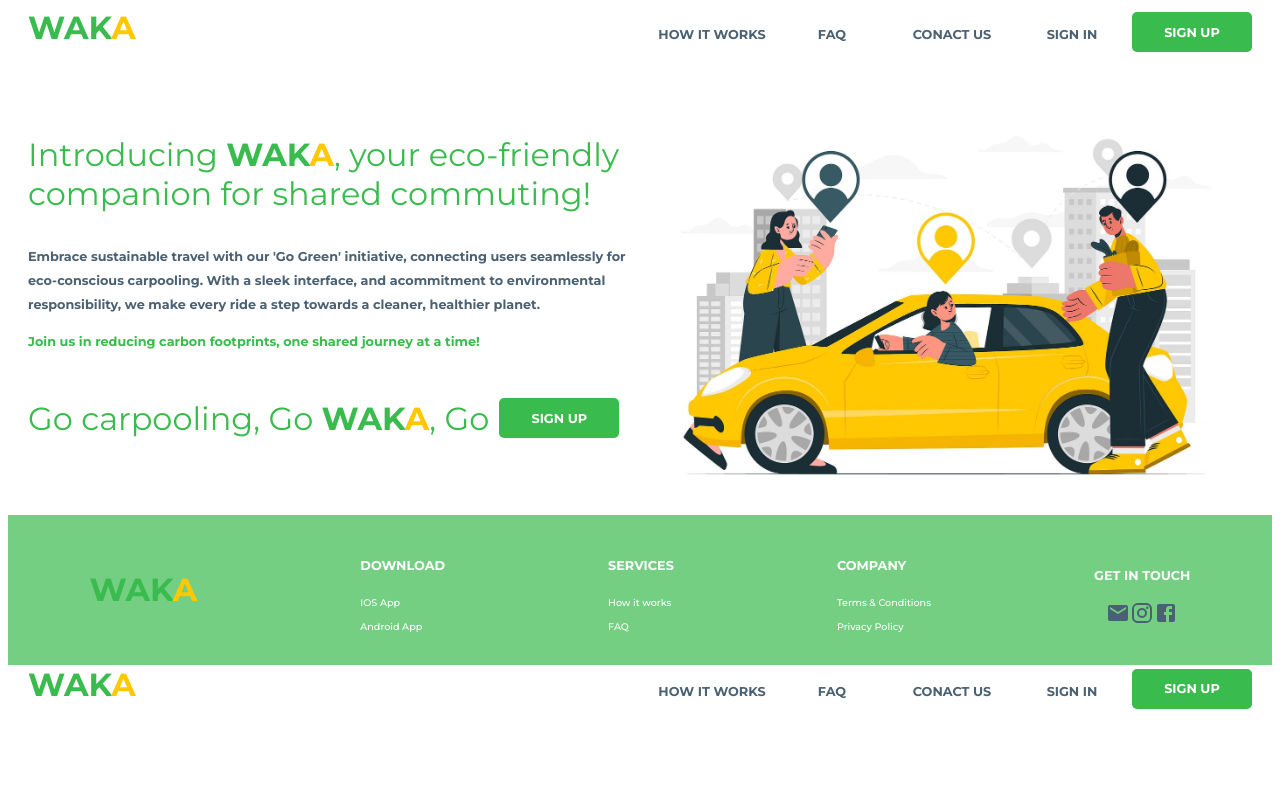
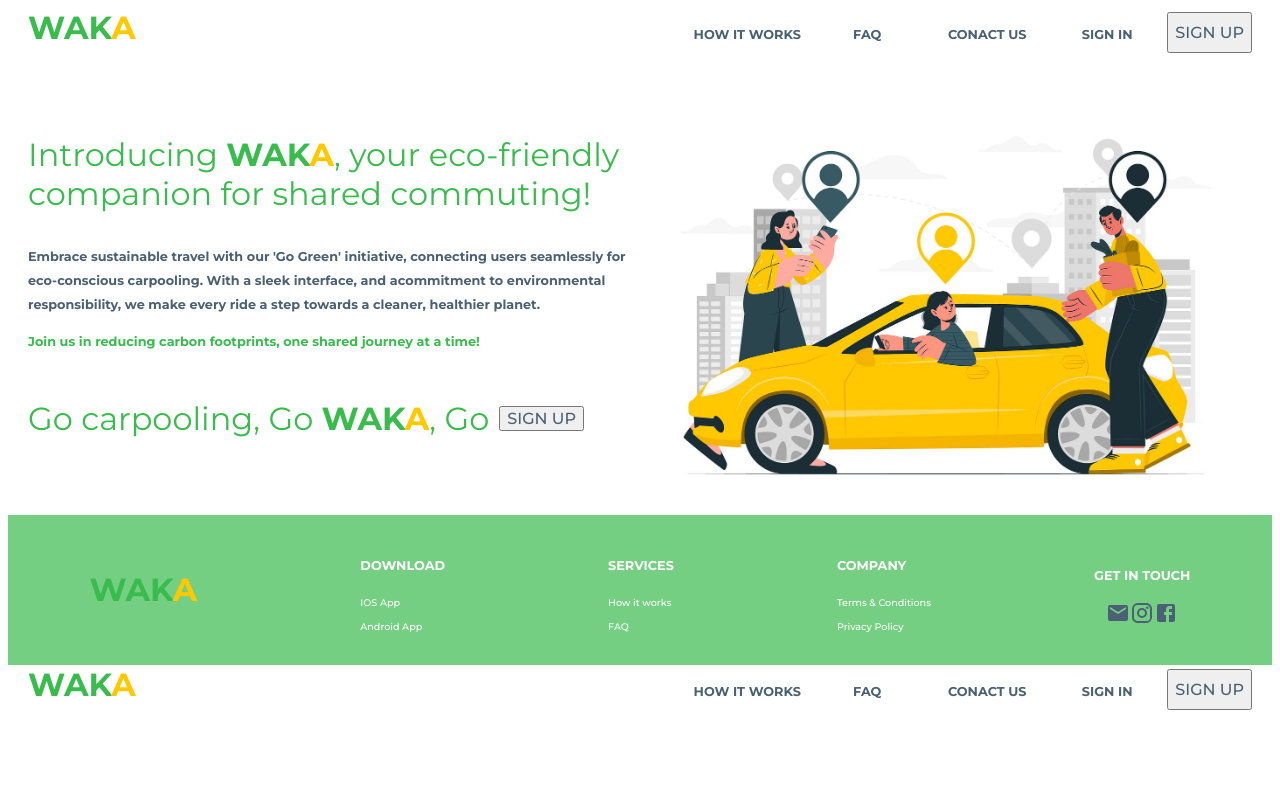
Before and after one commit to VeasnaHub/IOD-Capstone-Project, a React (Vite) app in the folder frontend/: page / in a window 1280 px wide. Shown: the top 798 px of the page. Built offline with nearby package versions, Linux system fonts and the light colour scheme; a web font is replaced by a local one.

Commit message:
updated the button component (for passing dynamic background)

```diff
--- a/frontend/src/components/Button.jsx
+++ b/frontend/src/components/Button.jsx
@@ -1,7 +1,7 @@
 
-function Button({name}) {
+function Button(props) {
     return (
-        <button className="Button">{name}</button>
+        <button className={props.background}>{props.name}</button>
     )
 }
 
```
